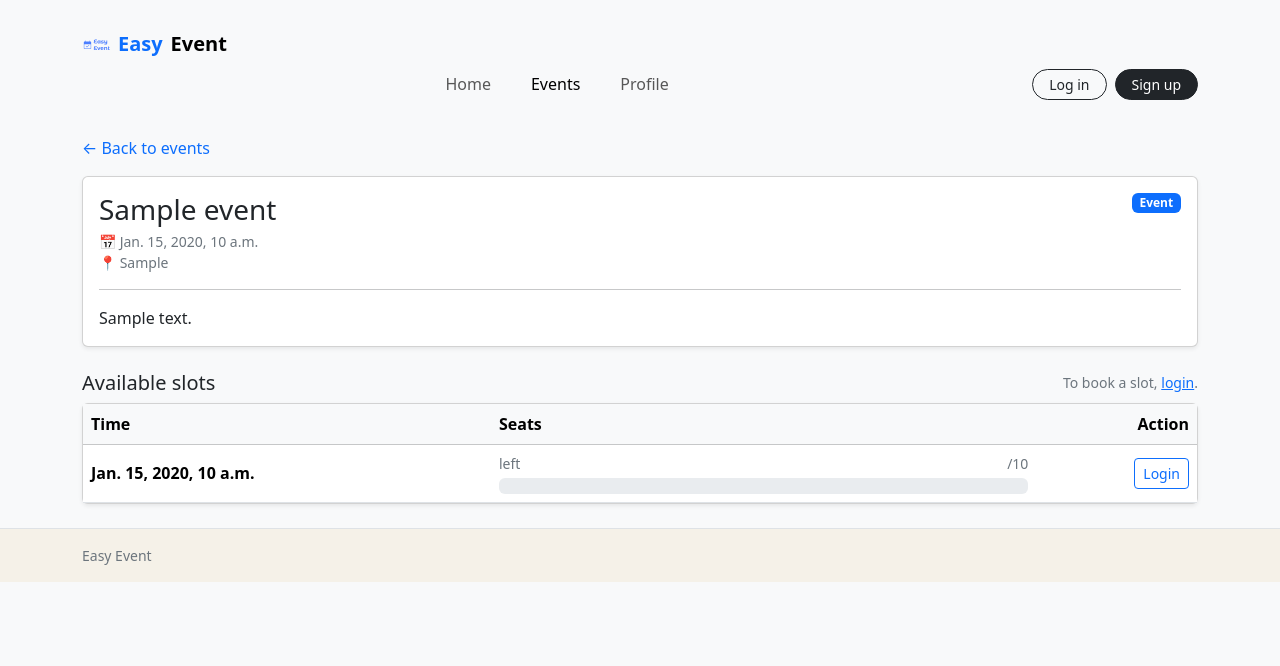
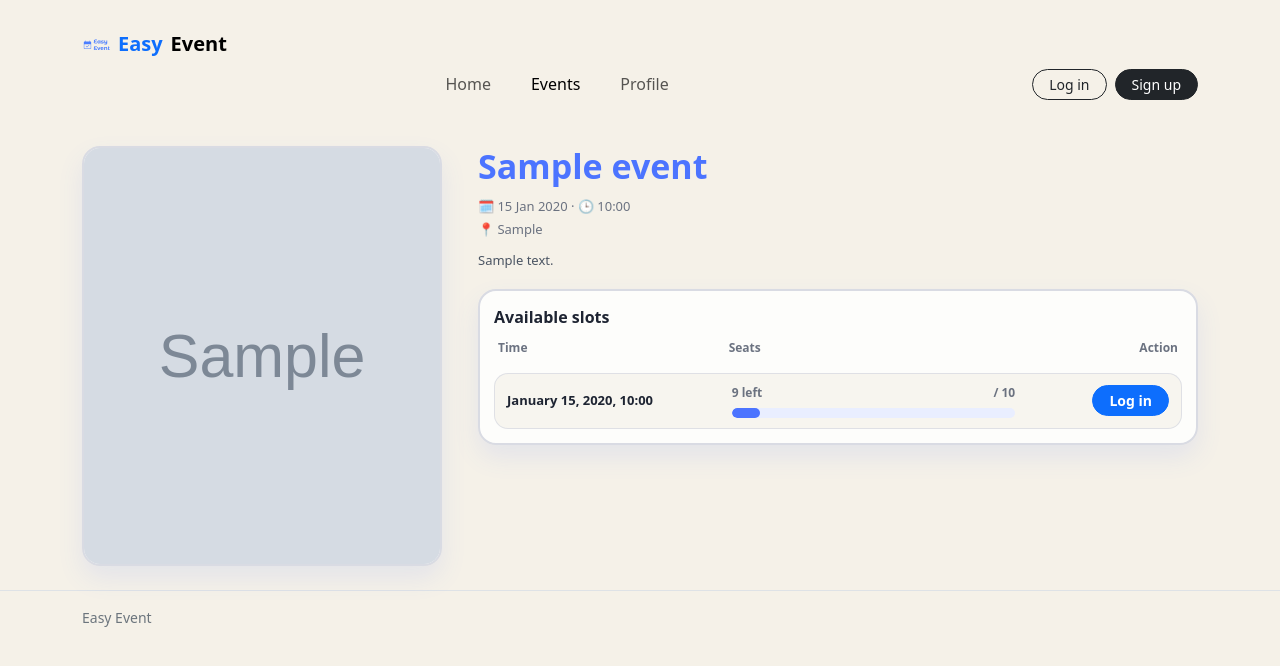
Before and after one commit to grebennikoovaa/event-booking-mini, a Django app: page /events/1/ in a window 1280 px wide. Shown: the top 666 px of the page. Run offline with Django 4.2, Linux system fonts and the light colour scheme; tables that the repository leaves empty hold one stand-in row (values such as "Sample post"); grey boxes marked "Sample" are stand-in pictures.

Commit message:
updated event detail page

```diff
--- a/bookings/templates/bookings/event_detail.html
+++ b/bookings/templates/bookings/event_detail.html
@@ -1,107 +1,109 @@
 {% extends "base.html" %}
-{% block title %}{{ event.title }} · Event Booking{% endblock %}
+{% load static %}
+{% block title %}{{ event.title }} · Easy Event{% endblock %}
+
+{% block extra_head %}
+<link rel="stylesheet" href="{% static 'css/event_detail.css' %}">
+{% endblock %}
 
 {% block content %}
-<div class="mb-3">
-  <a class="text-decoration-none" href="{% url 'event_list' %}">← Back to events</a>
-</div>
+
+<div class="event-detail">
 
 
-<div class="card shadow-sm mb-4">
-  <div class="card-body">
-    <div class="d-flex flex-wrap justify-content-between align-items-start gap-2">
-      <div>
-        <h1 class="h3 mb-1">{{ event.title }}</h1>
-        <div class="text-secondary small">📅 {{ event.start_datetime }}</div>
-        {% if event.location %}
-          <div class="text-secondary small">📍 {{ event.location }}</div>
-        {% endif %}
-      </div>
-      <span class="badge text-bg-primary">Event</span>
+  <div class="poster-card">
+    {% if event.poster %}
+      <img class="poster-img" src="{{ event.poster.url }}" alt="Poster">
+    {% else %}
+      <div class="poster-placeholder">No poster</div>
+    {% endif %}
+  </div>
+
+
+  <div class="event-info">
+    <h1 class="event-title">{{ event.title }}</h1>
+
+    <div class="event-meta">
+      {% if event.next_slot %}
+        <div class="meta-row">🗓 {{ event.next_slot|date:"d M Y" }} · 🕒 {{ event.next_slot|date:"H:i" }}</div>
+      {% endif %}
+      {% if event.location %}
+        <div class="meta-row">📍 {{ event.location }}</div>
+      {% endif %}
     </div>
 
     {% if event.description %}
-      <hr>
-      <p class="mb-0">{{ event.description }}</p>
+      <p class="event-desc">{{ event.description }}</p>
     {% endif %}
-  </div>
-</div>
+
+    <div class="slots-card">
+      <div class="slots-head">Available slots</div>
+
+      <div class="slots-table">
+        <div class="slots-row slots-header">
+          <div>Time</div>
+          <div>Seats</div>
+          <div class="text-end">Action</div>
+        </div>
+
+        {% for s in slots %}
+          <div class="slots-row">
+            <div class="slot-time">
+              {{ s.start_datetime|date:"F j, Y, H:i" }}
+            </div>
 
 
-<div class="d-flex justify-content-between align-items-center mb-2">
-  <h2 class="h5 mb-0">Available slots</h2>
-  {% if not user.is_authenticated %}
-    <div class="small text-secondary">To book a slot, <a href="/accounts/login/">login</a>.</div>
-  {% endif %}
-</div>
+            <div class="slot-seats">
+              <div class="seats-top">
+                <span class="seats-left">{{ s.seats_left }} left</span>
+                <span class="seats-total">/ {{ s.capacity }}</span>
+              </div>
 
-<div class="card shadow-sm">
-  <div class="table-responsive">
-    <table class="table table-hover align-middle mb-0">
-      <thead class="table-light">
-        <tr>
-          <th>Time</th>
-          <th style="min-width: 240px;">Seats</th>
-          <th class="text-end">Action</th>
-        </tr>
-      </thead>
-
-      <tbody>
-        {% for slot in slots %}
-          <tr>
-
-            <td class="fw-semibold">{{ slot.start_datetime }}</td>
+              <div class="seats-bar">
+                {# percent filled = booked/capacity #}
+                <div class="seats-fill" style="width: {{ s.percent_booked }}%;"></div>
+              </div>
+            </div>
 
 
-            <td style="min-width: 240px;">
-              {% if slot.capacity %}
-                <div class="d-flex justify-content-between small text-secondary mb-1">
-                  <span>{{ slot.seats_left }} left</span>
-                  <span>{{ slot.seats_taken }}/{{ slot.capacity }}</span>
-                </div>
-
-                <div class="progress" role="progressbar" aria-label="Seats">
-                  <div
-                    class="progress-bar {% if slot.is_full %}bg-danger{% else %}bg-success{% endif %}"
-                    style="width: {{ slot.seats_percent }}%;">
-                  </div>
-                </div>
-              {% else %}
-                <span class="text-secondary">No capacity</span>
-              {% endif %}
-            </td>
-
-            <td class="text-end">
+            <div class="slot-action">
               {% if user.is_authenticated %}
-                {% if slot.id in user_booked_slot_ids %}
-                  <form method="post" action="{% url 'cancel_slot' slot.id %}" class="d-inline">
+                {% if s.is_booked_by_me %}
+                  <form method="post" action="{% url 'cancel_slot' s.id %}">
                     {% csrf_token %}
-                    <button class="btn btn-outline-danger btn-sm" type="submit">Cancel</button>
+                    <button class="btn btn-outline-dark btn-sm rounded-pill px-3" type="submit">
+                      Cancel
+                    </button>
                   </form>
                 {% else %}
-                  {% if slot.is_full %}
-                    <button class="btn btn-outline-secondary btn-sm" disabled>Full</button>
+                  {% if s.seats_left > 0 %}
+                    <form method="post" action="{% url 'book_slot' s.id %}">
+                      {% csrf_token %}
+                      <button class="btn btn-primary btn-sm rounded-pill px-3 fw-bold" type="submit">
+                        Book
+                      </button>
+                    </form>
                   {% else %}
-                    <form method="post" action="{% url 'book_slot' slot.id %}" class="d-inline">
-                      {% csrf_token %}
-                      <button class="btn btn-primary btn-sm" type="submit">Book</button>
-                    </form>
+                    <button class="btn btn-secondary btn-sm rounded-pill px-3" disabled>
+                      Full
+                    </button>
                   {% endif %}
                 {% endif %}
               {% else %}
-                <a class="btn btn-outline-primary btn-sm" href="/accounts/login/">Login</a>
+                <a class="btn btn-primary btn-sm rounded-pill px-3 fw-bold" href="{% url 'login' %}">
+                  Log in
+                </a>
               {% endif %}
-            </td>
-          </tr>
+            </div>
+          </div>
         {% empty %}
-          <tr>
-            <td colspan="3" class="text-secondary">
-              No slots yet. Add them in <a href="/admin/">Admin</a>.
-            </td>
-          </tr>
+          <div class="text-secondary small py-2">No slots yet.</div>
         {% endfor %}
-      </tbody>
-    </table>
+      </div>
+
+    </div>
   </div>
+
 </div>
+
 {% endblock %}
--- a/bookings/views.py
+++ b/bookings/views.py
@@ -4,10 +4,9 @@ from django.contrib.auth.decorators import login_required
 from django.core.exceptions import ValidationError
 from django.shortcuts import get_object_or_404, redirect, render
 from django.utils import timezone
-from django.db.models import Q, Min
+from django.db.models import Q, Min, Count
 from django.contrib.auth import login
 from .forms import SignUpForm
-
 
 
 from .models import Event, Slot, Booking, Favorite
@@ -48,24 +47,36 @@ def event_list(request):
 def event_detail(request, event_id: int):
     event = get_object_or_404(Event, id=event_id, is_published=True)
 
-    slots = event.slots.all()
+    slots = Slot.objects.filter(event=event).order_by("start_datetime")
 
-    user_booked_slot_ids = set()
+    booking_counts = (
+        Booking.objects.filter(slot__in=slots)
+        .values("slot_id")
+        .annotate(c=Count("id"))
+    )
+    count_map = {x["slot_id"]: x["c"] for x in booking_counts}
+
+    my_slot_ids = set()
     if request.user.is_authenticated:
-        user_booked_slot_ids = set(
-            Booking.objects.filter(user=request.user, slot__event=event)
-            .values_list("slot_id", flat=True)
+        my_slot_ids = set(
+            Booking.objects.filter(user=request.user, slot__in=slots).values_list("slot_id", flat=True)
         )
 
-    return render(
-        request,
-        "bookings/event_detail.html",
-        {
-            "event": event,
-            "slots": slots,
-            "user_booked_slot_ids": user_booked_slot_ids,
-        },
-    )
+    for s in slots:
+        booked = count_map.get(s.id, 0)
+        capacity = getattr(s, "capacity", 0) or 0
+        seats_left = max(capacity - booked, 0)
+        percent_booked = 0
+        if capacity > 0:
+            percent_booked = int((booked / capacity) * 100)
+
+        s.seats_left = seats_left
+        s.percent_booked = percent_booked
+        s.is_booked_by_me = s.id in my_slot_ids
+
+        event.next_slot = slots[0].start_datetime if slots else None
+
+    return render(request, "bookings/event_detail.html", {"event": event, "slots": slots})
 
 
 
--- /dev/null
+++ b/static/css/event_detail.css
@@ -0,0 +1,143 @@
+body.bg-light{
+  background: #f5f1e8 !important;
+}
+
+.event-detail{
+  display: grid;
+  grid-template-columns: 360px 1fr;
+  gap: 36px;
+  align-items: start;
+  padding-top: 10px;
+}
+
+@media (max-width: 992px){
+  .event-detail{
+    grid-template-columns: 1fr;
+    gap: 18px;
+  }
+}
+
+.poster-card{
+  background: rgba(255,255,255,0.85);
+  border: 2px solid #d9dbe3;
+  border-radius: 18px;
+  height: 420px;
+  box-shadow: 0 12px 26px rgba(76,116,255,0.10);
+  overflow: hidden;
+  display: grid;
+  place-items: center;
+}
+
+.poster-img{
+  width: 100%;
+  height: 100%;
+  object-fit: cover;
+  display: block;
+}
+
+.poster-placeholder{
+  color: #6b7280;
+  font-weight: 800;
+}
+
+.event-title{
+  font-weight: 900;
+  color: #4c74ff;
+  margin: 0 0 10px;
+  font-size: 34px;
+}
+
+.event-meta{
+  color: #6b7280;
+  font-size: 13px;
+  line-height: 1.5;
+  margin-bottom: 10px;
+}
+
+.meta-row{ margin-bottom: 4px; }
+
+.event-desc{
+  color: #4b5563;
+  max-width: 720px;
+  font-size: 13px;
+  line-height: 1.6;
+  margin-bottom: 18px;
+}
+
+
+.slots-card{
+  background: rgba(255,255,255,0.85);
+  border: 2px solid #d9dbe3;
+  border-radius: 18px;
+  box-shadow: 0 12px 26px rgba(76,116,255,0.10);
+  padding: 14px;
+  max-width: 760px;
+}
+
+.slots-head{
+  font-weight: 900;
+  color: #1e2432;
+  margin-bottom: 10px;
+}
+
+.slots-table{
+  display: grid;
+  gap: 10px;
+}
+
+.slots-row{
+  display: grid;
+  grid-template-columns: 1.2fr 1.6fr 0.8fr;
+  gap: 12px;
+  align-items: center;
+  padding: 10px 12px;
+  border-radius: 14px;
+  background: rgba(245,241,232,0.65);
+  border: 1px solid rgba(217,219,227,0.8);
+}
+
+.slots-header{
+  background: transparent;
+  border: none;
+  padding: 0 4px 6px;
+  color: #6b7280;
+  font-size: 12px;
+  font-weight: 800;
+}
+
+.slot-time{
+  font-weight: 700;
+  color: #1e2432;
+  font-size: 13px;
+}
+
+.slot-seats{
+  display: grid;
+  gap: 6px;
+}
+
+.seats-top{
+  display: flex;
+  justify-content: space-between;
+  color: #6b7280;
+  font-size: 12px;
+  font-weight: 700;
+}
+
+.seats-bar{
+  height: 10px;
+  border-radius: 999px;
+  background: #e9eeff;
+  overflow: hidden;
+}
+
+.seats-fill{
+  height: 100%;
+  background: #4c74ff;
+  border-radius: 999px;
+}
+
+.slot-action{
+  display: flex;
+  justify-content: flex-end;
+}
--- a/static/css/landing.css
+++ b/static/css/landing.css
@@ -66,7 +66,7 @@ body.bg-light {
   padding: 14px 26px;
   border-radius: 14px;
   background: #4c74ff;
-  color: #ffffff;
+  color: #f8f0f0;
   text-decoration: none;
   font-weight: 900;
   letter-spacing: 0.04em;
@@ -118,7 +118,7 @@ body.bg-light {
 }
 
 .feature-card {
-  background: #ffffff;
+  background: #eee3e3;
   border: 2px solid #d9dbe3;
   border-radius: 14px;
   padding: 16px 18px;
--- a/templates/landing.html
+++ b/templates/landing.html
@@ -38,6 +38,7 @@
     </div>
   </section>
 
+
   <section class="landing-features">
     <div class="feature-card">
       <div class="feature-title">Card-based events</div>
```
